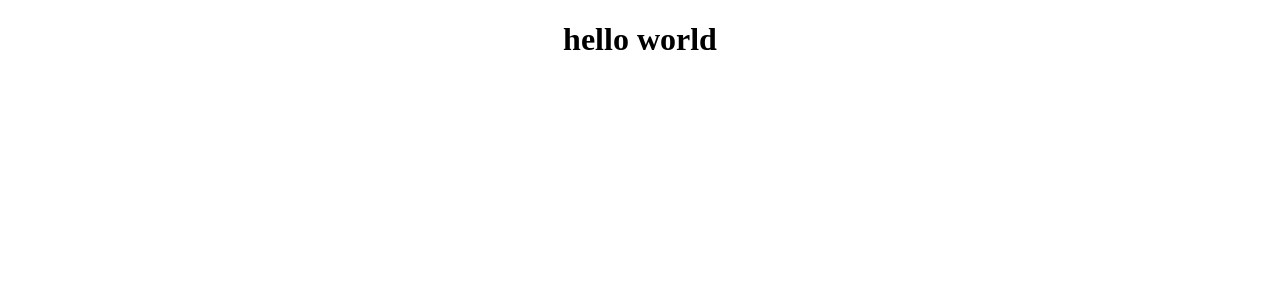
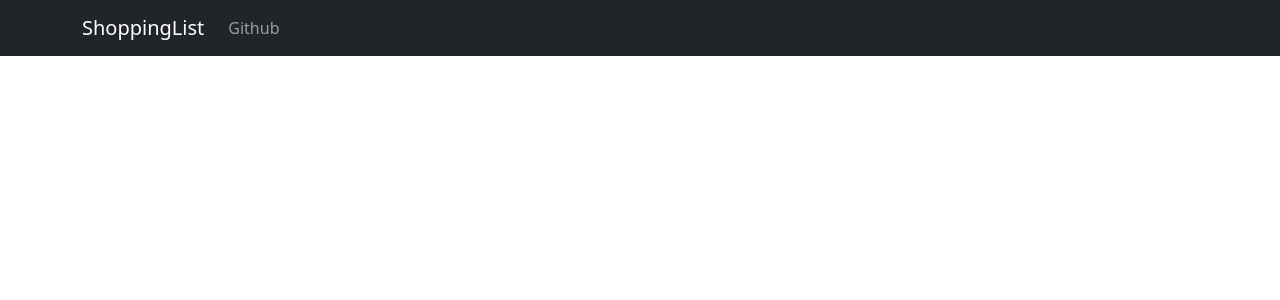
Before and after one commit to EngrTAHAR-Noureddine/mern_shopping_list_demo, a React (Create React App) app in the folder client/: page / in a window 1280 px wide. Shown: the top 300 px of the page. Built offline with nearby package versions, Linux system fonts and the light colour scheme.

Commit message:
add app nav bar

```diff
--- a/client/src/App.js
+++ b/client/src/App.js
@@ -1,12 +1,16 @@
-
+import React,{Component} from 'react';
+import AppNavbar from './components/AppNavbar';
+import 'bootstrap/dist/css/bootstrap.min.css';
 import './App.css';
 
-function App() {
-  return (
-    <div className="App">
-      <h1>hello world</h1>
-    </div>
-  );
+class App extends Component{
+  render(){
+            return (
+              <div className="App">
+                <AppNavbar/>
+              </div>
+            );
+          }
 }
 
 export default App;
--- /dev/null
+++ b/client/src/components/AppNavbar.js
@@ -0,0 +1,46 @@
+import React,{Component} from 'react';
+import {
+    Collapse,
+    Navbar,
+    NavbarToggler,
+    NavbarBrand,
+    Nav,
+    NavItem,
+    NavLink,
+    Container
+} from 'reactstrap';
+
+class AppNavbar extends Component{
+        state = {
+            isOpen:false
+        }
+        toggle = ()=>{
+            this.setState({
+                isOpen: !this.state.isOpen
+            });
+        }
+        render(){
+            return (
+                <div>
+                <Navbar color="dark" dark expand="sm" className="mb-5">
+                    <Container>
+                        <NavbarBrand href="/">ShoppingList</NavbarBrand>
+                        <NavbarToggler onClick={this.toggle}></NavbarToggler>
+                        <Collapse isOpen={this.state.isOpen} navbar>
+                            <Nav className="ml-auto" navbar>
+                                <NavLink href="https://github.com/EngrTAHAR-Noureddine/mern_shopping_list_demo">
+                                    Github
+                                </NavLink>
+
+                            </Nav>
+                        </Collapse>
+                    </Container>
+                </Navbar>
+            </div>
+            );
+
+        }
+
+}
+
+export default AppNavbar;
```
